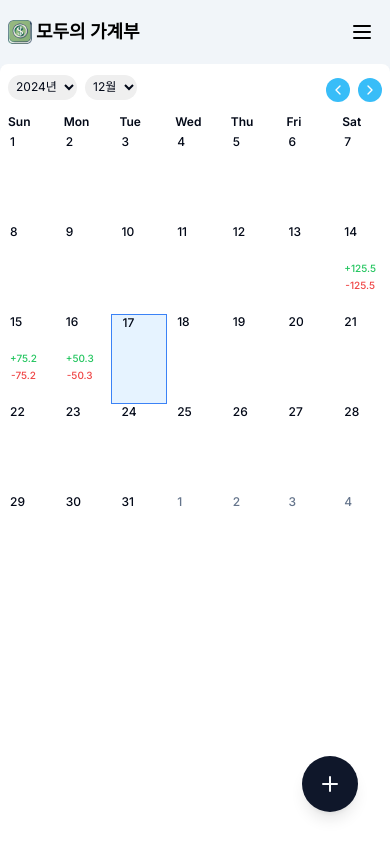
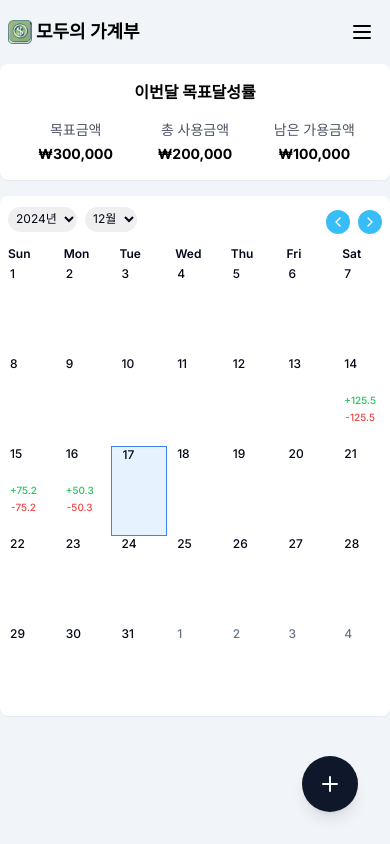
Before and after one commit to yuseonyoung/Modu_expend_book, a Next.js app in the folder Modu_expense_book/modu_expend_book/: page /dashboard in a window 390 px wide. Shown: the top 844 px of the page. Built offline with nearby package versions, Linux system fonts and the light colour scheme.

Commit message:
dashboard layout update
dashboard layout update

```diff
--- a/Modu_expense_book/modu_expend_book/src/app/dashboard/ui/Dashboard.tsx
+++ b/Modu_expense_book/modu_expend_book/src/app/dashboard/ui/Dashboard.tsx
@@ -1,10 +1,9 @@
 'use client'
-
 import { useState } from 'react'
 import Header from '@/components/Header'
 import Calendar from '@/app/dashboard/ui/Calendar'
 import MonthlyOverview from '@/app/dashboard/ui/MonthlyOverview'
-/* import CategoryBreakdown from '@/app/dashboard/ui/CategoryBreakdown'*/
+import CategoryBreakdown from '@/app/dashboard/ui/CategoryBreakdown'
 import AddExpenseButton from '@/app/dashboard/ui/AddExpenseButton'
 import ExpenseListModal from '@/app/dashboard/ui/ExpenseListModal'
 import GoalProgress from '@/app/dashboard/ui/GoalProgress'
@@ -12,14 +11,12 @@ import GoalProgress from '@/app/dashboard/ui/GoalProgress'
 export default function Dashboard() {
   const [selectedDate, setSelectedDate] = useState<Date | null>(null)
   const [isModalOpen, setIsModalOpen] = useState(false)
-  const [modalPosition, setModalPosition] = useState({ x: 0, y: 0 });
-
+  const [modalPosition, setModalPosition] = useState({ x: 0, y: 0 })
   const expenseData: Record<string, number> = {
-    '2024-12-14': 125.50,
-    '2024-12-15': 75.20,
-    '2024-12-16': 50.30,
+    '2024-12-14': 125.5,
+    '2024-12-15': 75.2,
+    '2024-12-16': 50.3,
   }
-
   const handleDateSelect = (date: Date) => {
     setSelectedDate(date)
   }
@@ -27,31 +24,31 @@ export default function Dashboard() {
   return (
     <div className="w-full min-h-screen flex flex-col px-0 md:px-4 py-2 md:container md:mx-auto md:px-6 md:py-4">
       <Header />
-      <div className="flex-1 grid grid-cols-1 md:grid-cols-3 md:grid-rows-2 gap-4 md:gap-3">
-        {/* Calendar - 2열 2행 병합 */}
-        <div className="md:col-span-2 md:row-span-2 h-screen md:h-full">
-          <Calendar data={expenseData} onDateSelect={handleDateSelect} />
-        </div>
-        {/* GoalProgress - 3열 1행 */}
+      <div className="grid grid-cols-1 md:grid-cols-3 gap-4">
+        {/* GoalProgress - 항상 표시 */}
         <div className="min-h-fit">
-          <GoalProgress
-            dailyGoal={300000}
-            weeklyGoal={200000}
-            monthlyGoal={100000}
-          />
+          <GoalProgress dailyGoal={300000} weeklyGoal={200000} monthlyGoal={100000} />
         </div>
 
-        {/* MonthlyOverview - 3열 2행 */}
-        <div className="min-h-[250px]">
+        {/* MonthlyOverview - 모바일에서 숨김 */}
+        <div className="hidden md:block min-h-[250px]">
           <MonthlyOverview />
         </div>
 
+        {/* CategoryBreakdown - 모바일에서 숨김 */}
+        <div className="hidden md:block">
+          <CategoryBreakdown />
+        </div>
 
+        {/* Calendar - 항상 표시 */}
+        <div className="col-span-1 md:col-span-3 w-full">
+          <Calendar data={expenseData} onDateSelect={handleDateSelect} />
+        </div>
       </div>
       <AddExpenseButton
         onClick={(x, y) => {
-          setModalPosition({ x, y });
-          setIsModalOpen(true);
+          setModalPosition({ x, y })
+          setIsModalOpen(true)
         }}
       />
       <ExpenseListModal
--- a/Modu_expense_book/modu_expend_book/src/app/dashboard/ui/GoalProgress.tsx
+++ b/Modu_expense_book/modu_expend_book/src/app/dashboard/ui/GoalProgress.tsx
@@ -9,6 +9,8 @@ interface GoalProgressProps {
 export default function GoalProgress({ dailyGoal, weeklyGoal, monthlyGoal }: GoalProgressProps) {
   return (
     <div className="bg-white rounded-lg shadow-sm p-4 h-full flex flex-col">
+      {/* 데스크톱 레이아웃 */}
+      <div className="hidden md:block">
         <h2 className="text-lg font-bold text-black text-center mb-6">목표 달성률</h2>
         <div className="flex-1 flex flex-col justify-center space-y-6">
           <div className="flex justify-between items-center">
@@ -28,6 +30,25 @@ export default function GoalProgress({ dailyGoal, weeklyGoal, monthlyGoal }: Goa
           </div>
         </div>
       </div>
+
+      {/* 모바일 레이아웃 */}
+      <div className="block md:hidden">
+        <h2 className="text-base font-bold text-black text-center mb-4">이번달 목표달성률</h2>
+        <div className="flex justify-between text-sm font-medium">
+          <div className="flex-1 text-center">
+            <div className="text-gray-600 mb-1">목표금액</div>
+            <div className="font-bold text-black">₩{dailyGoal.toLocaleString()}</div>
+          </div>
+          <div className="flex-1 text-center">
+            <div className="text-gray-600 mb-1">총 사용금액</div>
+            <div className="font-bold text-black">₩{weeklyGoal.toLocaleString()}</div>
+          </div>
+          <div className="flex-1 text-center">
+            <div className="text-gray-600 mb-1">남은 가용금액</div>
+            <div className="font-bold text-black">₩{monthlyGoal.toLocaleString()}</div>
+          </div>
+        </div>
+      </div>
+    </div>
   )
-
 }
```
Lines whose indentation alone changed are shown as unchanged.
